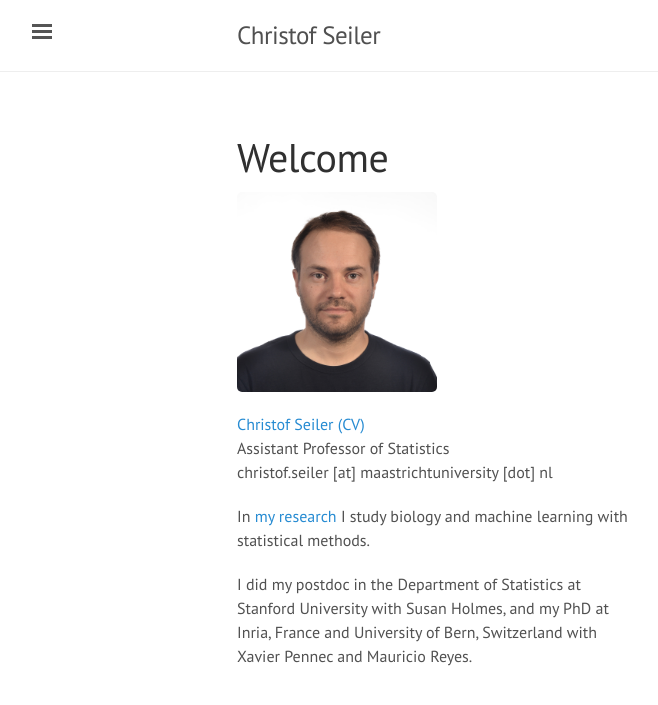
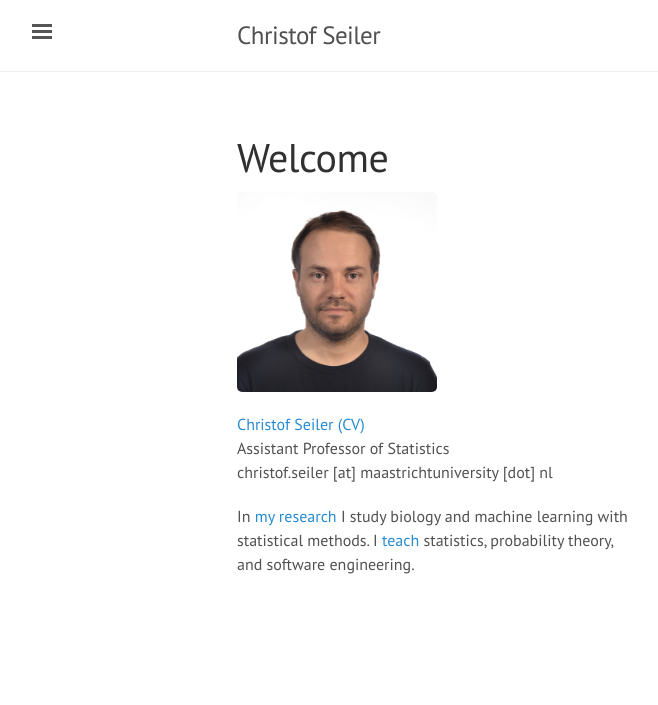
Before and after one commit to ChristofSeiler/ChristofSeiler.github.io, a Jekyll site: the page built from index.html, in a window 1280 px wide. Shown: the top 705 px of the page, without its empty margins (3-661 px from the left). Built offline with Jekyll 4.4.1, drawn with Linux system fonts in a browser that asks for light colours; the list of posts is cut into pages by our own code.

Commit message:
simplified front page

```diff
--- a/index.html
+++ b/index.html
@@ -20,9 +20,5 @@
 </p>
 
 <p class="narrow">
-In <a href="projects/">my research</a> I study biology and machine learning with statistical methods.
+In <a href="projects/">my research</a> I study biology and machine learning with statistical methods. I <a href="projects/">teach</a> statistics, probability theory, and software engineering.
 </p>
-
-<p class="narrow">
-I did my postdoc in the Department of Statistics at Stanford University with Susan Holmes, and my PhD at Inria, France and University of Bern, Switzerland with Xavier Pennec and Mauricio Reyes.
-</p>
```
